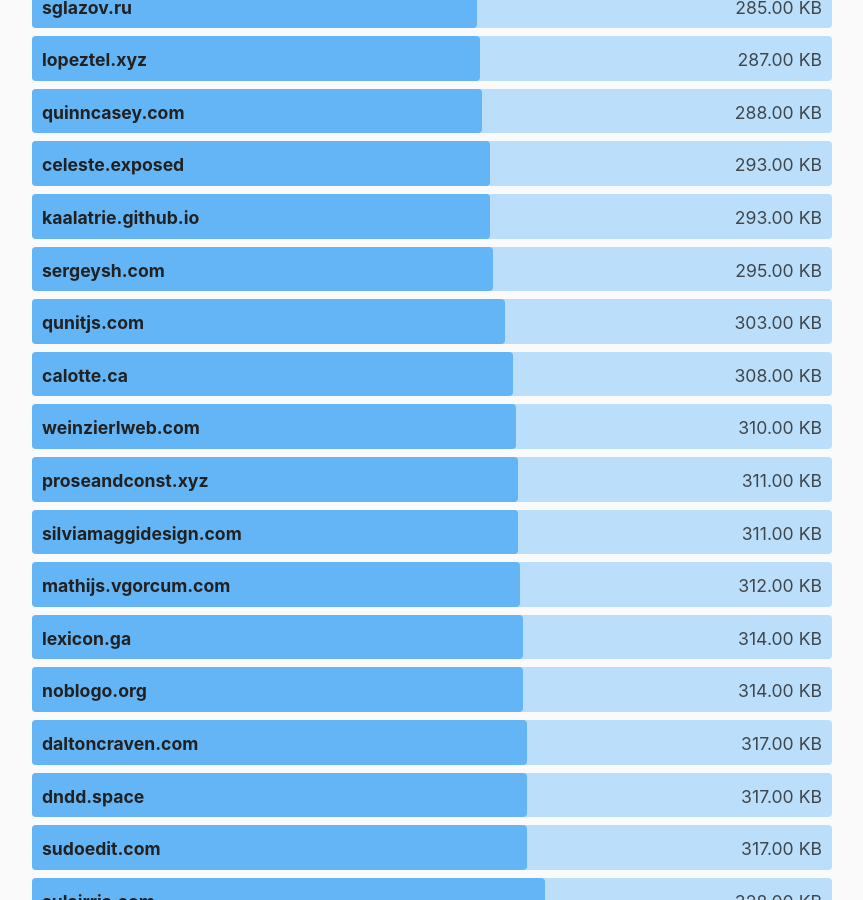
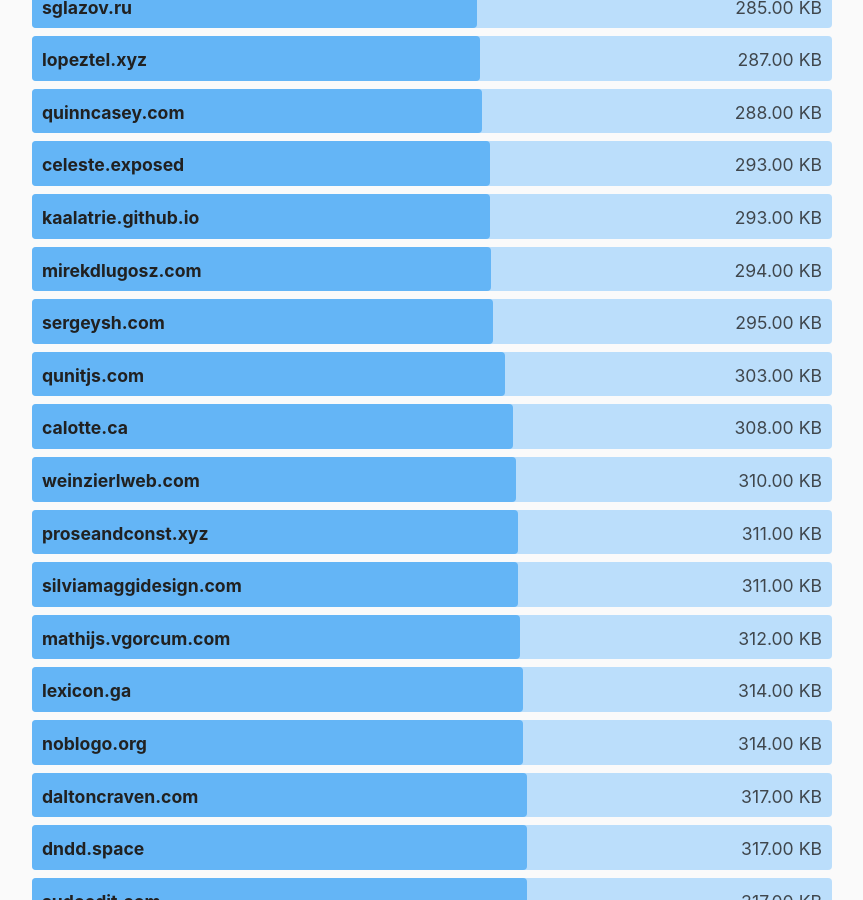
Before and after one commit to kevquirk/512kb.club, a Jekyll site: the page built from index.md, in a window 1280 px wide and 900 px high, scrolled down 23426 px. Shown: the whole window, without its empty margins (208-1071 px from the left). Built offline with Jekyll 4.4.1, drawn with Linux system fonts in a browser that asks for light colours.

Commit message:
Add mirekdlugosz.com to sites.yml

```diff
--- a/_data/sites.yml
+++ b/_data/sites.yml
@@ -1493,6 +1493,11 @@
   size: 4.1
   last_checked: 2022-05-06
 
+- domain: mirekdlugosz.com
+  url: https://mirekdlugosz.com/
+  size: 294
+  last_checked: 2022-08-04
+
 - domain: mizik.sk
   url: https://mizik.sk/
   size: 9.8
```
